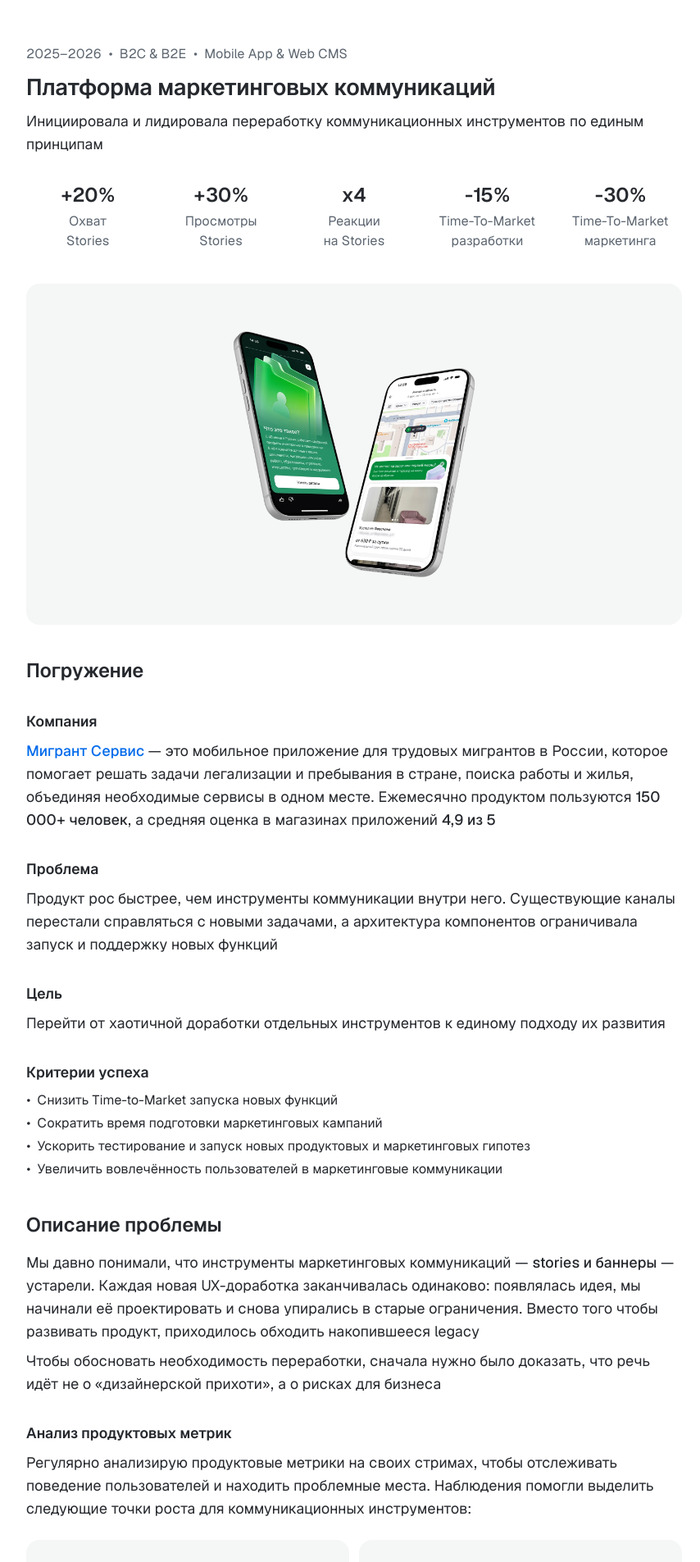
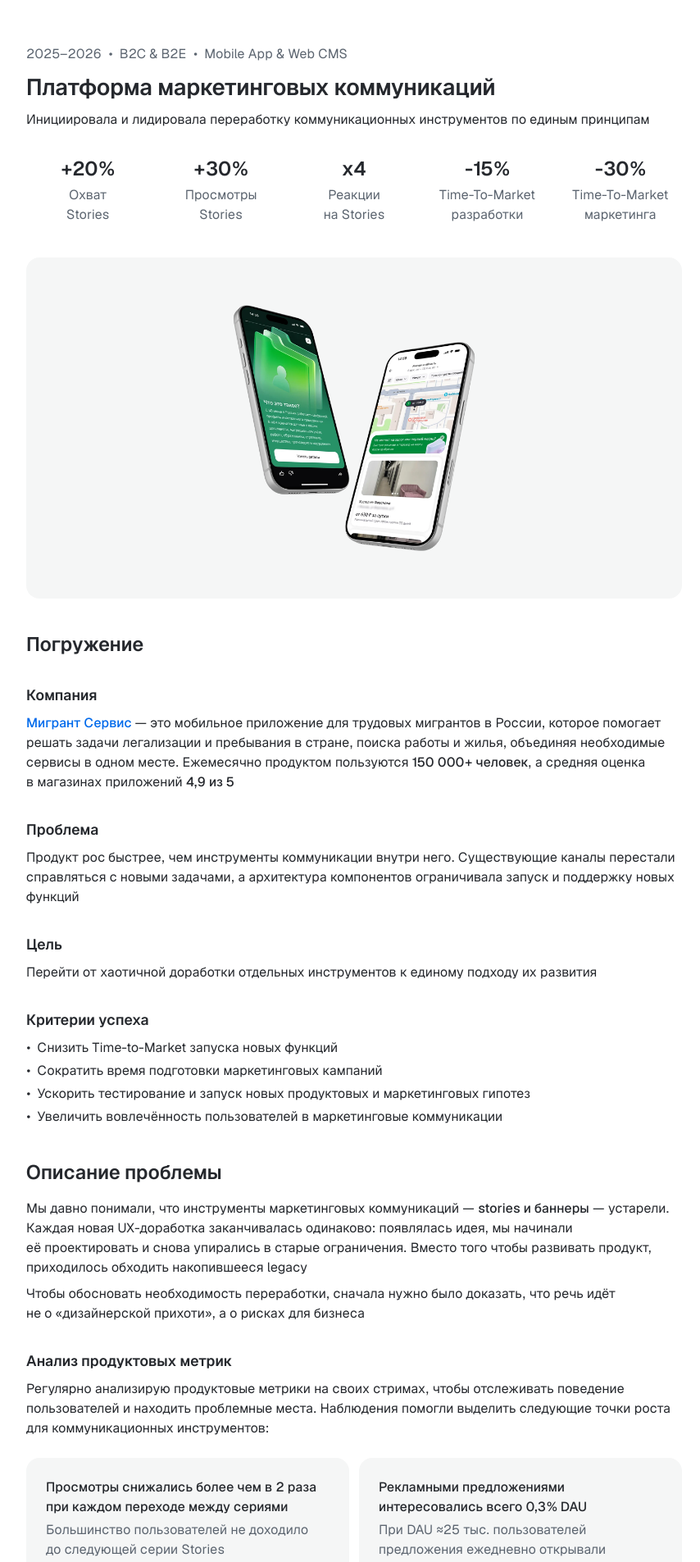
Before and after one commit to Yulianiaa/portfolio, a Next.js app: page /cases/marketing-communications-platform in a window 1280 px wide. Shown: the part 60-1965 px from the top of the page at 82% size, without its empty margins (208-1062 px from the left). Built offline with nearby package versions, Linux system fonts and the light colour scheme.

Commit message:
Set base text to 16px across breakpoints

```diff
--- a/app/layout.tsx
+++ b/app/layout.tsx
@@ -18,7 +18,7 @@ export const metadata: Metadata = {
 export default function RootLayout({ children }: LayoutProps<"/">) {
   return (
     <html lang="ru" className={`${medeoSans.className} ${medeoSans.variable} h-full antialiased`}>
-      <body className="min-h-full flex flex-col bg-white text-neutral-800 font-sans">
+      <body className="min-h-full flex flex-col bg-white text-base leading-6 text-neutral-800 font-sans">
         <Script id="yandex-metrika" strategy="afterInteractive">
           {`
             (function(m,e,t,r,i,k,a){
--- a/components/sections/CaseHero.tsx
+++ b/components/sections/CaseHero.tsx
@@ -19,7 +19,7 @@ export function CaseHero({
           </p>
           <h1 className="text-h25 leading-10 font-semibold text-neutral-800">{nbsp(item.title)}</h1>
         </div>
-        <p className="text-base text-neutral-800 lg:text-lg">{nbsp(item.description)}</p>
+        <p className="text-base leading-6 text-neutral-800">{nbsp(item.description)}</p>
       </div>
       <div
         className={`grid w-full grid-cols-2 gap-x-3 gap-y-3 pb-2 text-center ${
--- a/components/ui/DropCard.tsx
+++ b/components/ui/DropCard.tsx
@@ -31,7 +31,7 @@ export function DropCard({ card }: { card: DropCardType }) {
                 {expanded.keyFacts.map((fact) => (
                   <div key={fact.label} className="flex flex-col items-center gap-2">
                     <p className="text-h25 font-bold text-neutral-800 lg:text-h2">{fact.value}</p>
-                    <p className="text-base text-neutral-500 lg:text-lg">{fact.label}</p>
+                    <p className="text-base leading-6 text-neutral-500">{fact.label}</p>
                   </div>
                 ))}
               </div>
--- a/components/ui/MetricCards.tsx
+++ b/components/ui/MetricCards.tsx
@@ -16,7 +16,7 @@ export function MetricCards({ cards, layout = "row" }: { cards: Card[]; layout?:
           className="flex flex-1 flex-col items-start gap-1 rounded-2xl bg-neutral-50 p-6"
         >
           <p className="text-base leading-6 font-medium text-neutral-800">{nbsp(card.title)}</p>
-          <p className="text-sm leading-5 text-neutral-500">{nbsp(card.description)}</p>
+          <p className="text-base leading-6 text-neutral-500">{nbsp(card.description)}</p>
         </div>
       ))}
     </div>
--- a/components/ui/RichText.tsx
+++ b/components/ui/RichText.tsx
@@ -26,7 +26,7 @@ function renderSegment(segment: Segment, i: number) {
 
 export function RichParagraph({ segments, className = "" }: { segments: Paragraph; className?: string }) {
   return (
-    <p className={`text-base leading-6 text-neutral-800 lg:text-lg lg:leading-7 ${className}`}>
+    <p className={`text-base leading-6 text-neutral-800 ${className}`}>
       {segments.map((segment, i) => (
         <span key={i}>{renderSegment(segment, i)}</span>
       ))}
```
